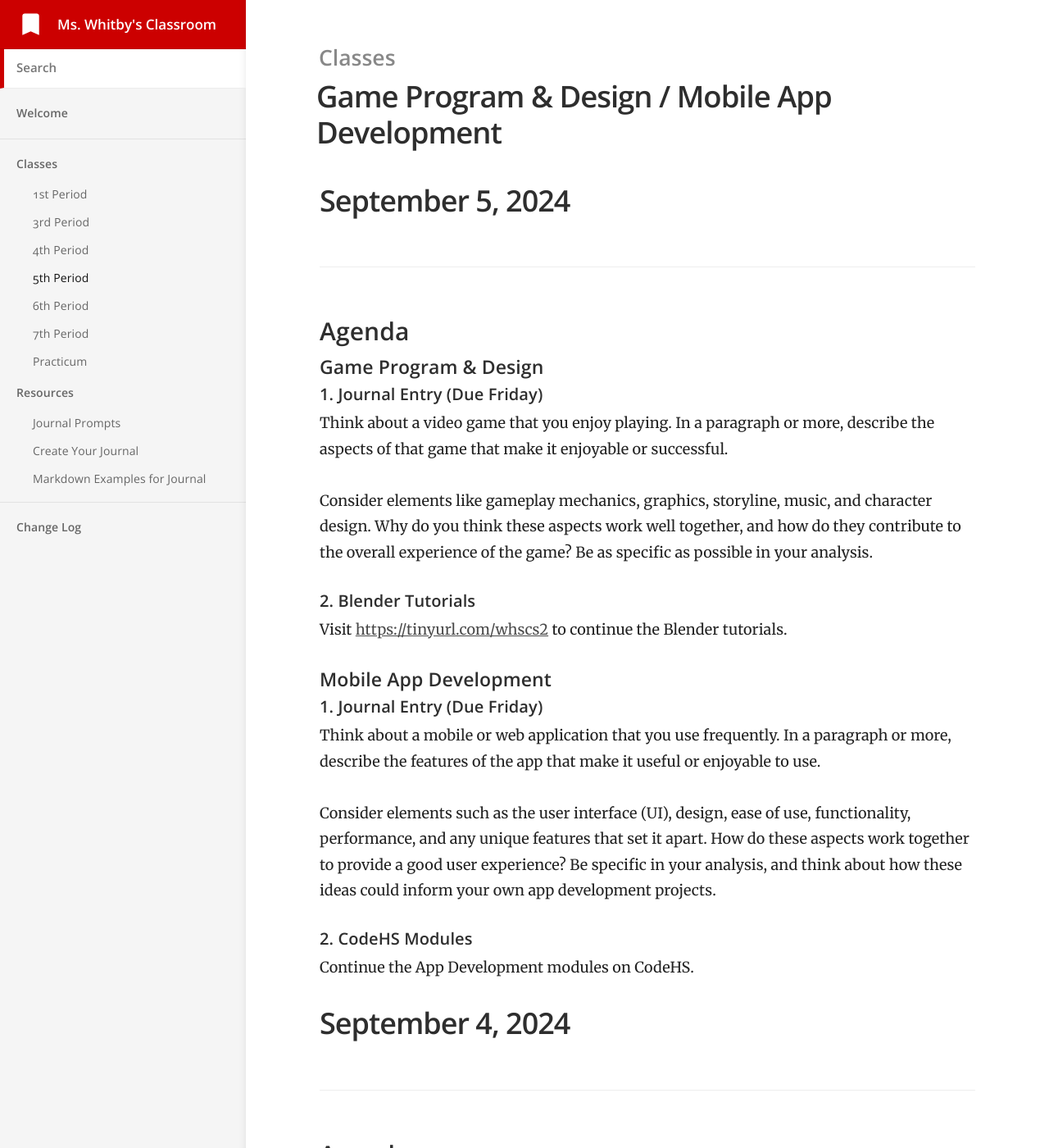
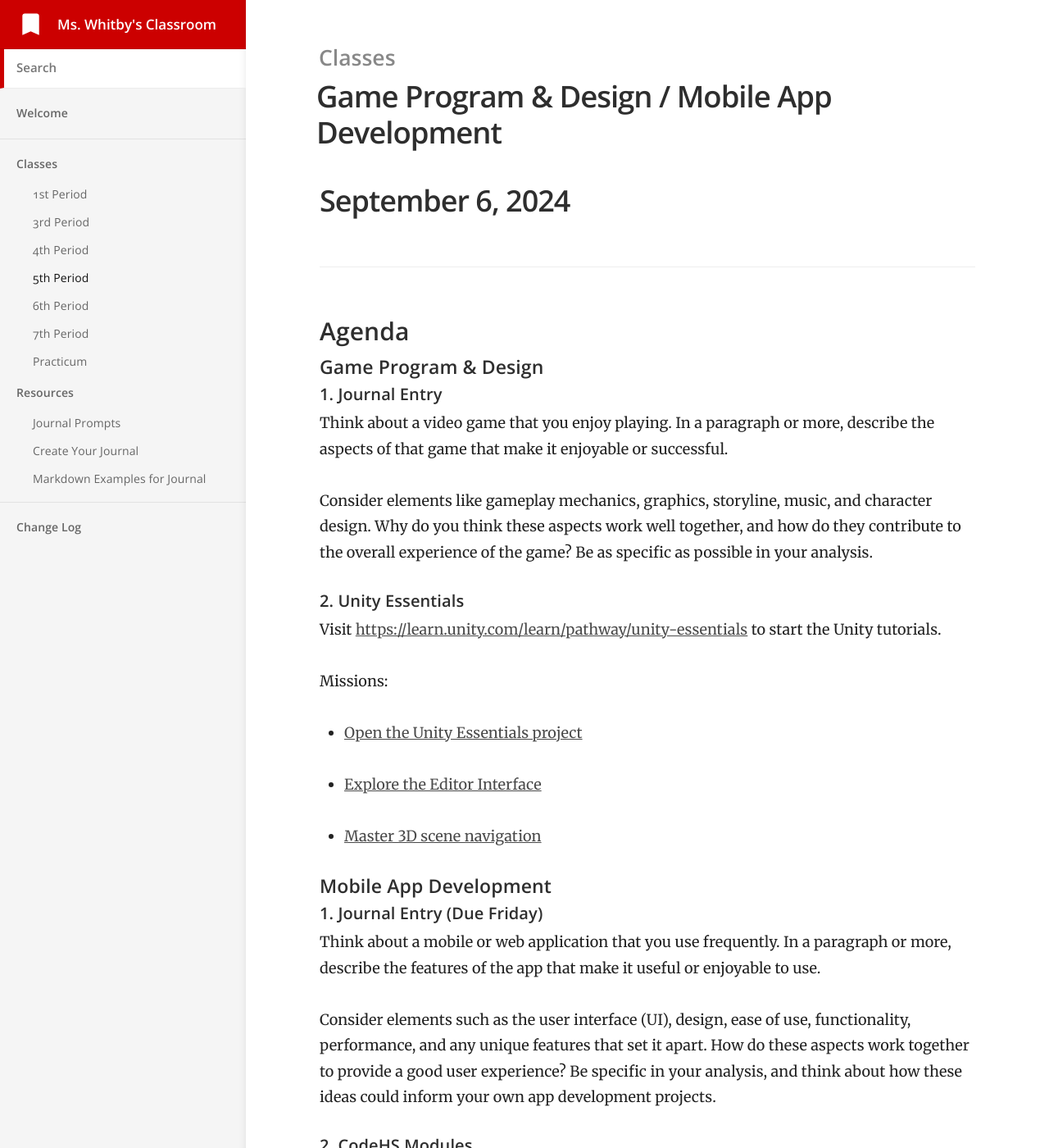
Before and after one commit to mswhitby/classroom, a Jekyll site: the page built from _docs/classes/5th.md, in a window 1280 px wide and 1400 px high. Shown: the whole window at 82% size. Built offline with Jekyll 4.4.1, drawn with Linux system fonts in a browser that asks for light colours; some of the changed text lies outside the part shown.

Commit message:
Updated agenda

```diff
--- a/_docs/classes/5th.md
+++ b/_docs/classes/5th.md
@@ -4,6 +4,42 @@ subtitle: Game Program & Design / Mobile App Development
 category: Classes
 order: 4
 ---
+
+## September 6, 2024
+
+### Agenda
+
+#### Game Program & Design
+
+##### 1. Journal Entry
+
+Think about a video game that you enjoy playing. In a paragraph or more, describe the aspects of that game that make it enjoyable or successful.
+
+Consider elements like gameplay mechanics, graphics, storyline, music, and character design. Why do you think these aspects work well together, and how do they contribute to the overall experience of the game? Be as specific as possible in your analysis.
+
+##### 2. Unity Essentials
+
+Visit [https://learn.unity.com/learn/pathway/unity-essentials](https://learn.unity.com/learn/pathway/unity-essentials) to start the Unity tutorials.
+
+Missions:
+- [Open the Unity Essentials project](https://learn.unity.com/tutorial/open-the-unity-essentials-project-1?pathwayId=664b6225edbc2a01973f4f19&missionId=664bdda6edbc2a09177bccae)
+
+- [Explore the Editor Interface](https://learn.unity.com/tutorial/explore-the-editor-interface-1-1?pathwayId=664b6225edbc2a01973f4f19&missionId=664bdda6edbc2a09177bccae)
+
+- [Master 3D scene navigation](https://learn.unity.com/tutorial/master-3d-scene-navigation-1?pathwayId=664b6225edbc2a01973f4f19&missionId=664bdda6edbc2a09177bccae)
+
+#### Mobile App Development
+
+##### 1. Journal Entry (Due Friday)
+
+Think about a mobile or web application that you use frequently. In a paragraph or more, describe the features of the app that make it useful or enjoyable to use.
+
+Consider elements such as the user interface (UI), design, ease of use, functionality, performance, and any unique features that set it apart. How do these aspects work together to provide a good user experience? Be specific in your analysis, and think about how these ideas could inform your own app development projects.
+
+##### 2. CodeHS Modules
+
+Continue the App Development modules on CodeHS.
+
 
 ## September 5, 2024
 
```
